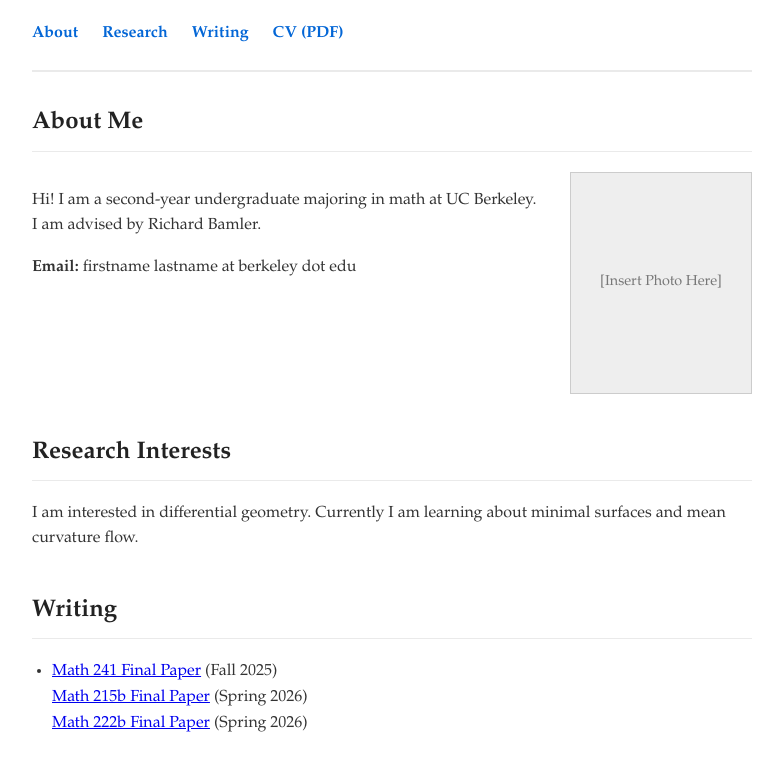
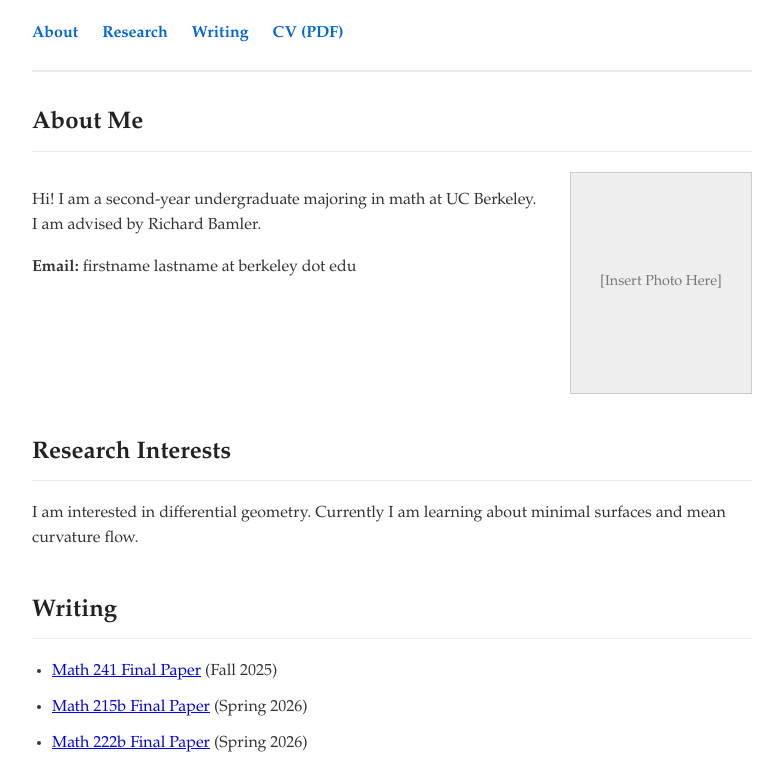
Before and after one commit to serkansalik/serkansalik.github.io, a plain HTML site: page index.html in a window 1280 px wide. Shown: the part 186-952 px from the top of the page, without its empty margins (248-1031 px from the left). Drawn offline with nearby package versions, Linux system fonts and the light colour scheme.

Commit message:
Update index.html

```diff
--- a/index.html
+++ b/index.html
@@ -148,9 +148,11 @@
             <ul class="writing-list">
                 <li>
                     <a href="Math_241_Final_Paper.pdf" target="_blank">Math 241 Final Paper</a> (Fall 2025)
-                    <br>
+                </li>
+                <li>
                     <a href="Math_215b_Final_Paper.pdf" target="_blank">Math 215b Final Paper</a> (Spring 2026)
-                    <br>
+                </li>
+                <li>
                     <a href="Math_222b_Final_Paper.pdf" target="_blank">Math 222b Final Paper</a> (Spring 2026)
                 </li>
                 </ul>
```
